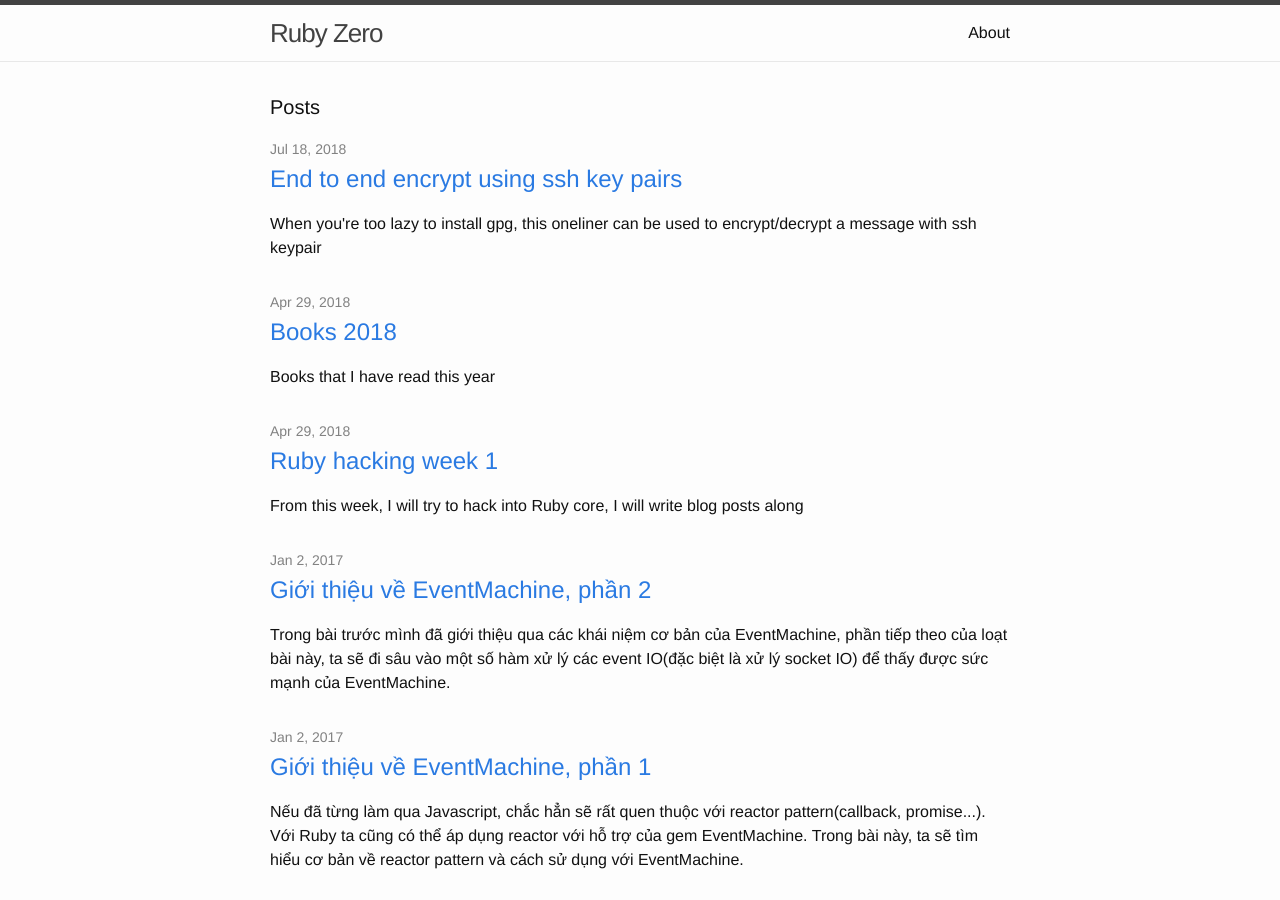
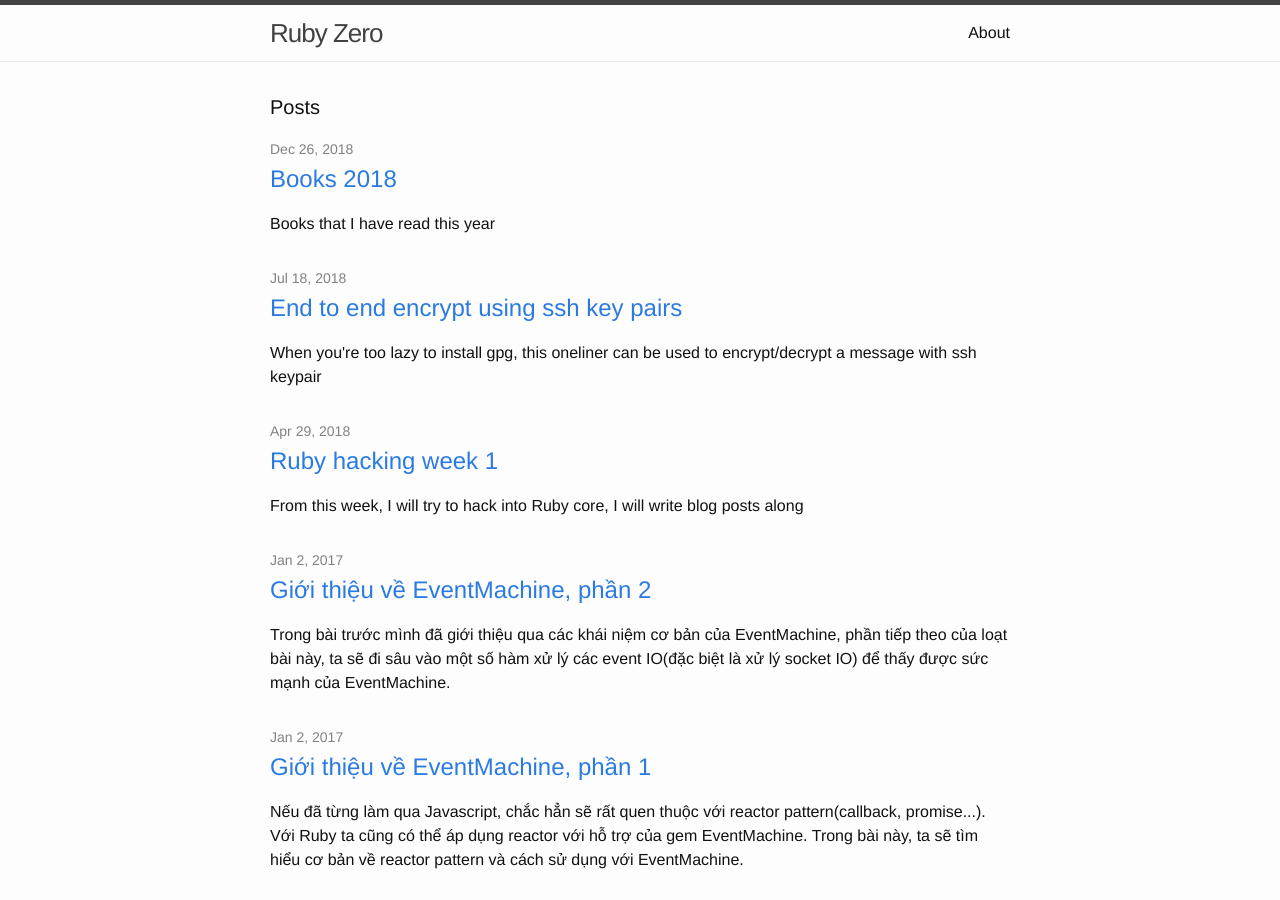
Before and after one commit to zinh/zinh.github.io, a Jekyll site: the page built from index.html, in a window 1280 px wide and 900 px high. Built offline with Jekyll 4.4.1, drawn with Linux system fonts in a browser that asks for light colours.

Commit message:
Fix date

```diff
--- a/_posts/2018-12-25-books-2018.markdown
+++ b/_posts/2018-12-25-books-2018.markdown
@@ -1,7 +1,7 @@
 ---
 layout: post
 title: "Books 2018"
-date: 2018-04-29 15:16:00
+date: 2018-12-26 15:16:00
 summary: Books that I have read this year
 description: Books that I have read this year
 categories: misc
```
